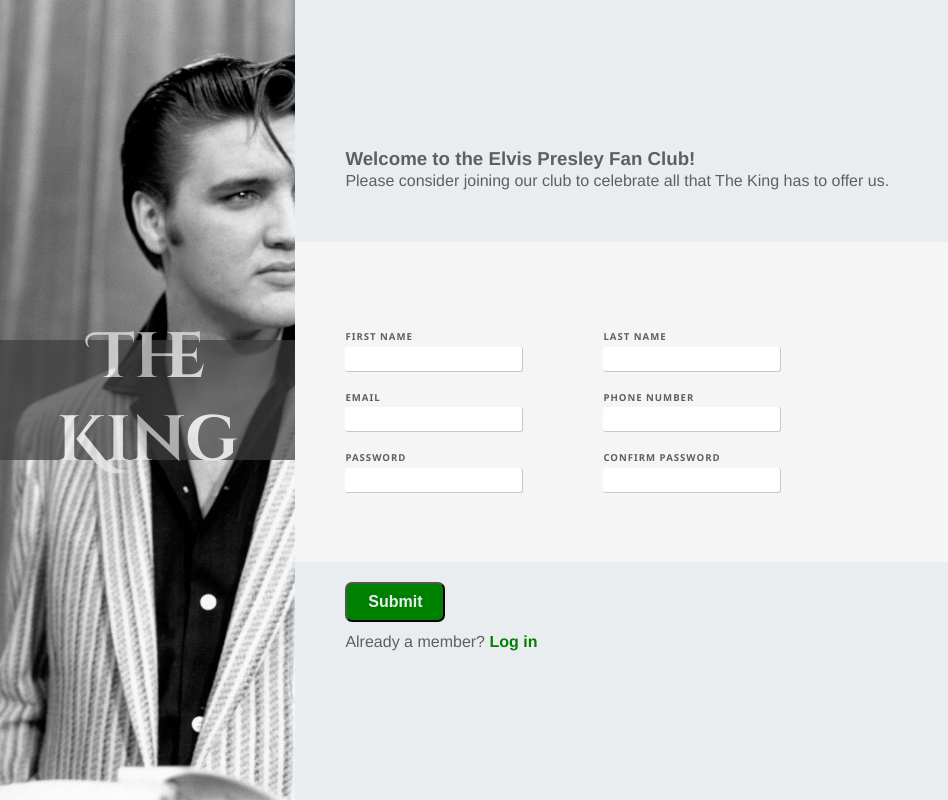
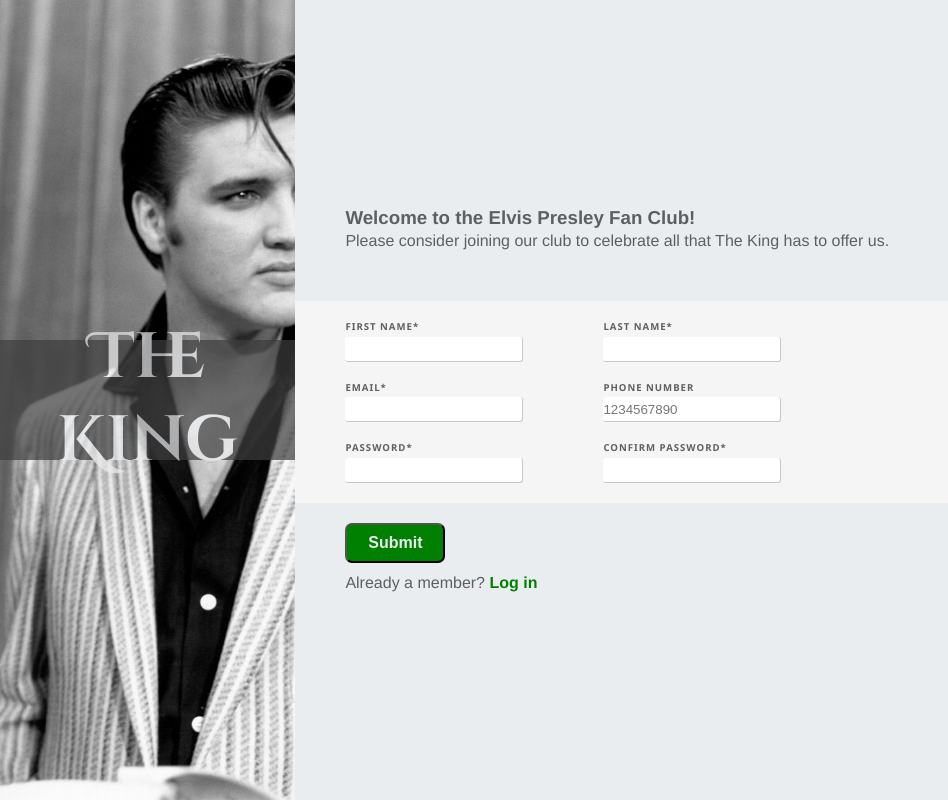
Before and after one commit to jppastorek/elvis-fan-club, a plain HTML site: page index.html in a window 1280 px wide. Shown: the whole page, without its empty margins (0-948 px from the left). Drawn offline with Linux system fonts and the light colour scheme.

Commit message:
Fixed some styling issues such as the height of the form.

```diff
--- a/index.html
+++ b/index.html
@@ -31,32 +31,32 @@
         <form class="form-content" id="myform" action="" method="get">
             <div class="form-row">
                 <div class="form-item">
-                    <label for="first-name">FIRST NAME</label>
-                    <input type="text" id="first-name" name="first-name">
+                    <label for="first-name">FIRST NAME*</label>
+                    <input type="text" id="first-name" name="first-name" required>
                 </div>
                 <div class="form-item right">
-                    <label for="last-name">LAST NAME</label>
-                    <input type="text" id="last-name" name="last-name">
+                    <label for="last-name">LAST NAME*</label>
+                    <input type="text" id="last-name" name="last-name" required>
                 </div>
             </div>
             <div class="form-row">
                 <div class="form-item">
-                    <label for="email">EMAIL</label>
-                    <input type="email" id="email" name="email">
+                    <label for="email">EMAIL*</label>
+                    <input type="email" id="email" name="email" required>
                 </div>
                 <div class="form-item right">
                     <label for="phone">PHONE NUMBER</label>
-                    <input type="tel" id="phone" name="phone">
+                    <input type="tel" id="phone" name="phone" placeholder="1234567890" pattern="[0-9]{3}[0-9]{3}[0-9]{4}">
                 </div>
             </div>
             <div class="form-row">
                 <div class="form-item">
-                    <label for="password">PASSWORD</label>
-                    <input type="password" id="password" name="password">
+                    <label for="password">PASSWORD*</label>
+                    <input type="password" id="password" name="password" required>
                 </div>
                 <div class="form-item right">
-                    <label for="confirm">CONFIRM PASSWORD</label>
-                    <input type="password" id="confirm" name="confirm">
+                    <label for="confirm">CONFIRM PASSWORD*</label>
+                    <input type="password" id="confirm" name="confirm" required>
                 </div>
             </div>
         </form>
--- a/styles.css
+++ b/styles.css
@@ -42,10 +42,6 @@ body {
     justify-content: center;
 }
 
-form {
-    /* padding-top: 30px; */
-}
-
 .form-panel {
     display: flex;
     flex-direction: column;
@@ -60,7 +56,7 @@ form {
 }
 
 .form-content {
-    height: 40%;
+    padding-bottom: 20px;
     width: 100%;
     background-color: #f5f5f5;
     display: flex;
```
